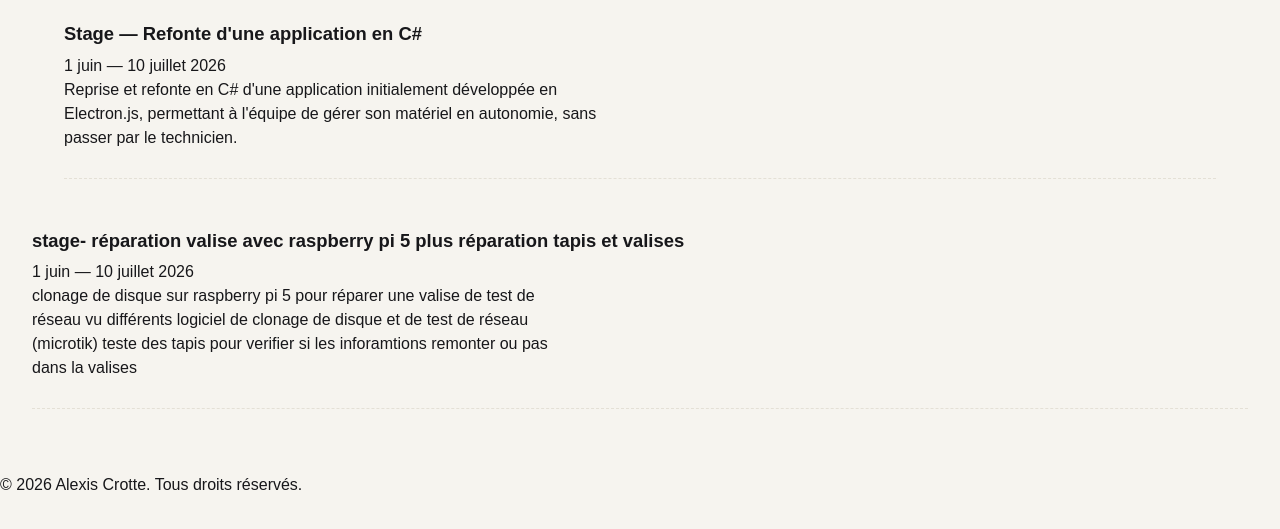
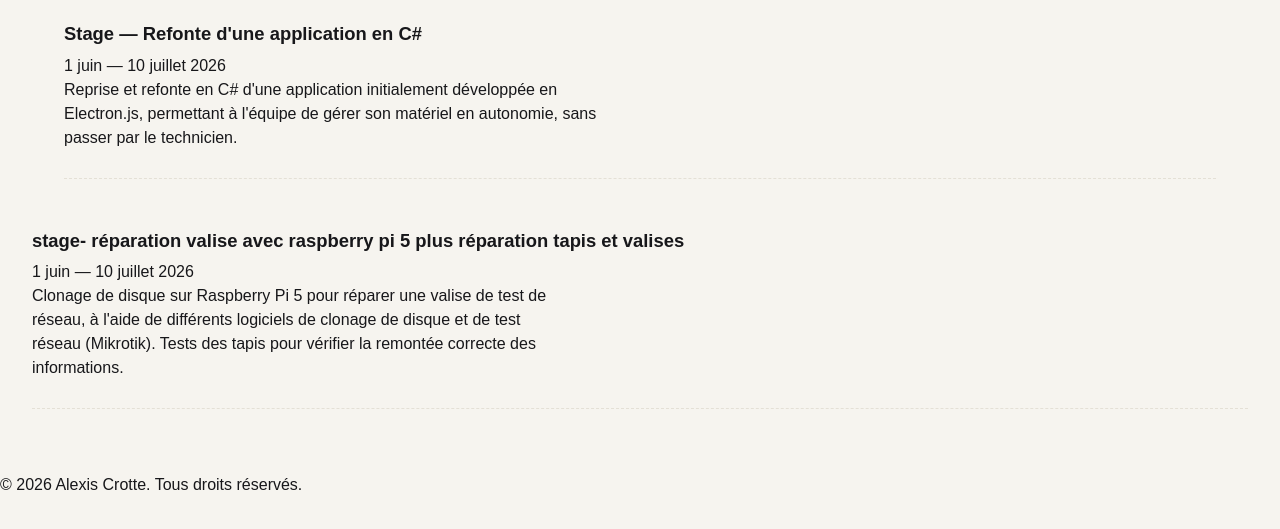
Before and after one commit to alexiscrotte19-del/Portfolio, a website: page public/experience.html in a window 1280 px wide. Shown: the part 145-674 px from the top of the page. Drawn offline with Linux system fonts and the light colour scheme.

Commit message:
correction des info et chagement des lien en statiques

```diff
--- a/public/experience.html
+++ b/public/experience.html
@@ -43,10 +43,10 @@
                     <h3>stage- réparation valise avec raspberry pi 5 plus réparation tapis et valises</h3>
                     <time>1 juin — 10 juillet 2026</time>
                     <p>
-                       clonage de disque sur raspberry pi 5 pour
-                       réparer une valise de test de réseau
-                       vu différents logiciel de clonage de disque et de test de réseau (microtik)
-                       teste des tapis pour verifier si les inforamtions remonter ou pas dans la valises
+                            Clonage de disque sur Raspberry Pi 5 pour réparer une valise de test
+                            de réseau, à l'aide de différents logiciels de clonage de disque et
+                            de test réseau (Mikrotik). Tests des tapis pour vérifier la remontée
+                            correcte des informations.
                     </p>
                 </div>
             </div>
```
Also changed, not shown: public/competences.html (+1 -1 lines), public/projets.html (+4 -4 lines).
